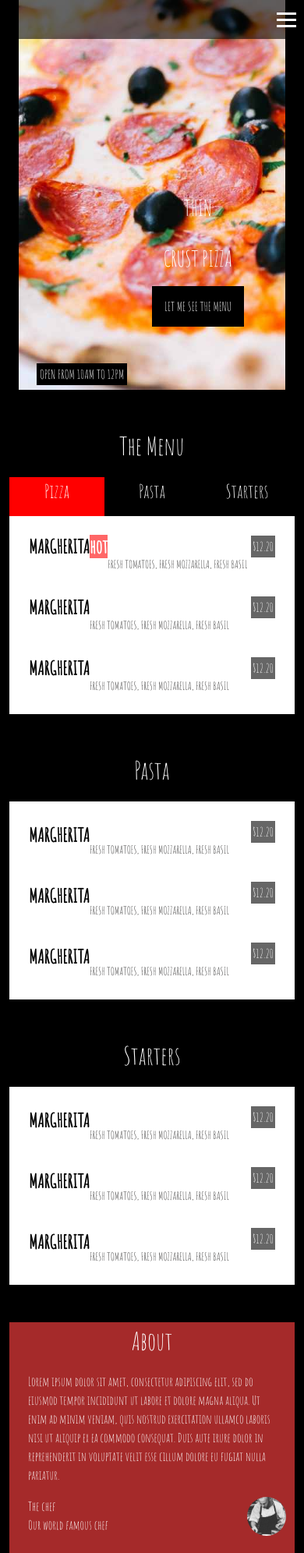
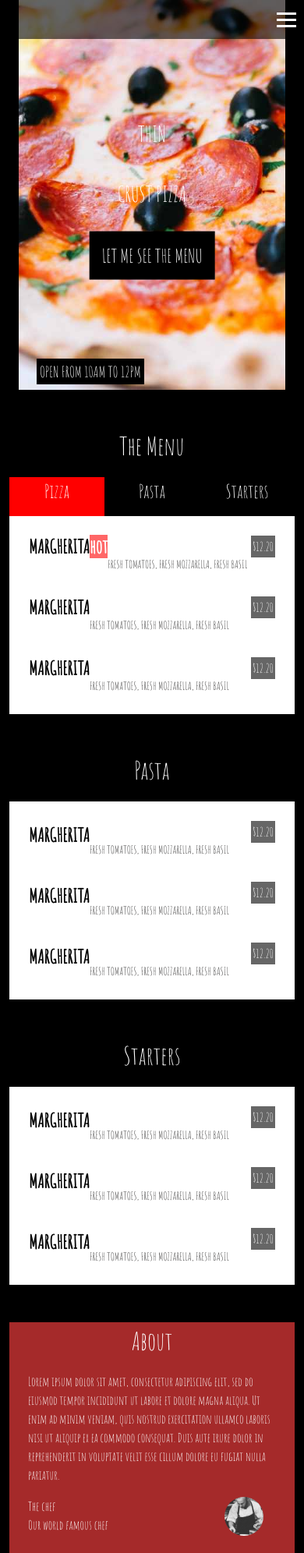
Before and after one commit to ayushmann01/task3, a plain HTML site: page index.html in a window 390 px wide. Shown: the top 1992 px of the page at 78% size. Drawn offline with nearby package versions, Linux system fonts and the light colour scheme.

Commit message:
responsive v-2

```diff
--- a/index.html
+++ b/index.html
@@ -239,11 +239,11 @@
         </div>
 
         <div class="row mb-3">
-          <div class="col-9">
+          <div class="col-8">
             <span>The chef</span> <br />
             <span>Our world famous chef</span>
           </div>
-          <div class="col-3">
+          <div class="col-4">
             <div class="container" style="text-align: center">
               <img
                 class="rounded-circle chef-img"
@@ -323,7 +323,7 @@
               anim id est laborum.
             </p>
             <p>
-              <strong>Lorem!</strong>ipsum is placeholder text commonly used in
+              <strong>Lorem!</strong> ipsum is placeholder text commonly used in
               the graphic
             </p>
           </div>
@@ -341,6 +341,7 @@
                   placeholder="name"
                 />
                   <select class="form-control form-select form-select-lg" name="" id="">
+                      <option value="" disabled selected>How many numbers</option>
                       <option value="">1</option>
                       <option value="">2</option>
                       <option value="">3</option>
--- a/styles.css
+++ b/styles.css
@@ -77,12 +77,15 @@ a {
     position: absolute;
     top: 50%;
     left: 50%;
+    font-size: x-large;
+    transform:   translate(-50%, -50%);
 }
 
 .text-bottom-left {
     position: absolute;
     bottom: 8px;
     left: 35px;
+    font-size: larger;
 }
 
 
```
